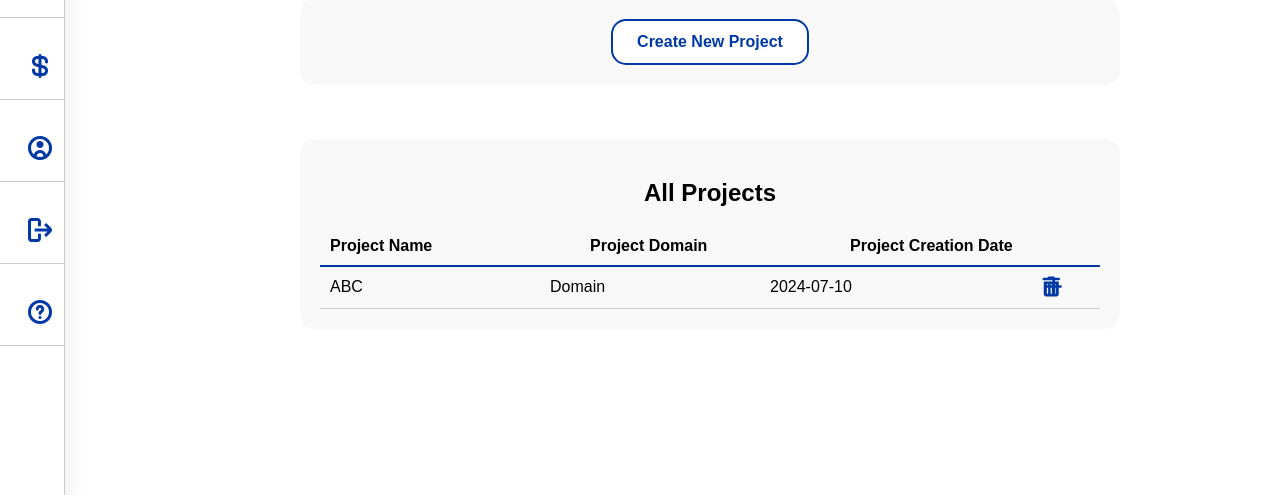
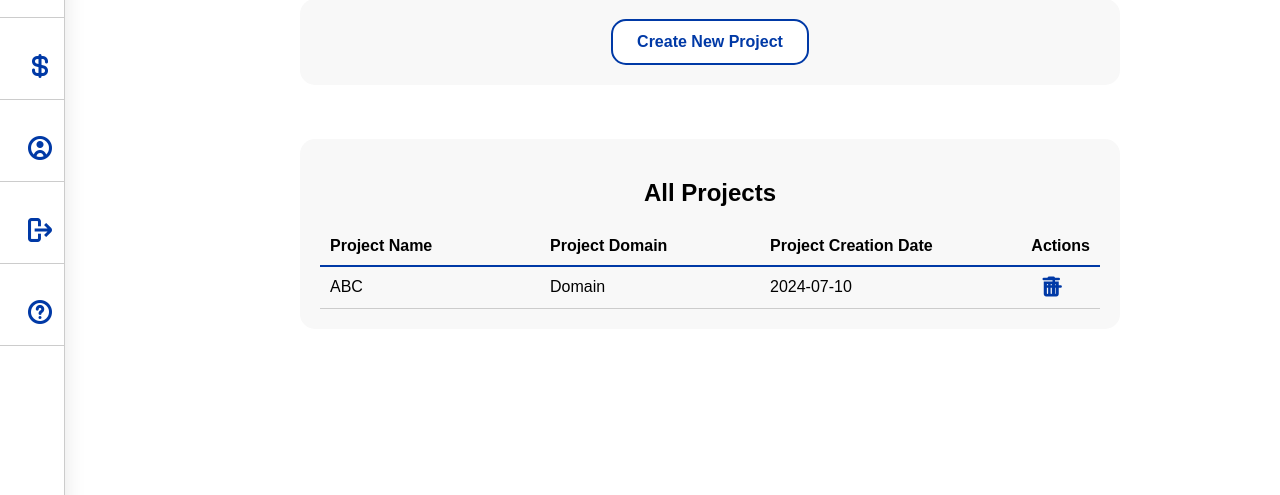
Before and after one commit to hamzak244/project, a Django app: template myApp/templates/myApp/create_project.html in a window 1280 px wide. Shown: the part 169-664 px from the top of the page. Run offline with Django 5.2, Linux system fonts and the light colour scheme; the template is opened without the code that fills it, so the values that code supplies are empty; some libraries are stand-ins or nearby versions.

Commit message:
Update create_project.html

```diff
--- a/myApp/templates/myApp/create_project.html
+++ b/myApp/templates/myApp/create_project.html
@@ -268,12 +268,19 @@ nav li a:hover .tooltip-text {
   padding: 0 10px;
 }
 
-#projectsList .project-item .project-name {
+#projectsList .project-item .project-name,
+#projectsList .project-item .project-domain
+{
   flex: 2;
+  max-width: 220px; /* Set a maximum width */
+  word-wrap: break-word; /* Allow breaking words onto a new line */
+  overflow-wrap: break-word; /* Ensure long words are wrapped */
+  white-space: normal; /* Allow text to wrap onto multiple lines */
+  overflow: hidden; /* Hide overflow */
+  text-overflow: ellipsis; /* Add ellipsis if needed */
 
 }
 
-#projectsList .project-item .project-domain,
 #projectsList .project-item .project-date {
   flex: 2;
 }
@@ -552,6 +559,8 @@ nav li a:hover .tooltip-text {
               <div class="project-name">Project Name</div>
               <div class="project-domain">Project Domain</div>
               <div class="project-date">Project Creation Date</div>
+              <div class="project-actions">Actions</div>
+
             </div>
             <!-- Example Project Item -->
             <div class="project-item">
@@ -742,6 +751,7 @@ function loadProjects() {
             <div>Project Name</div>
             <div>Project Domain</div>
             <div style="margin-right: 10px;">Project Start Date</div>
+            <div style="text-align: right;">Actions</div>
           </div>
         `;
         data.projects.forEach(project => {
```
